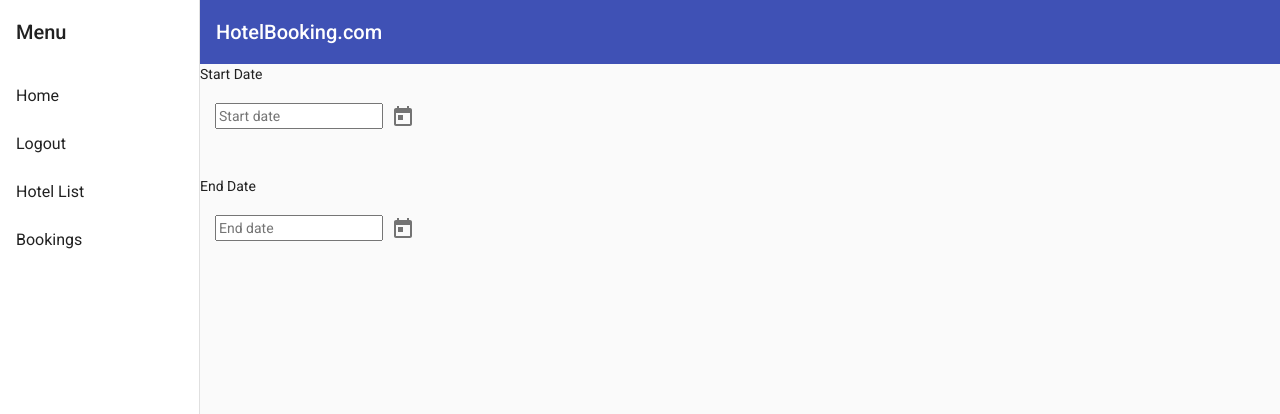
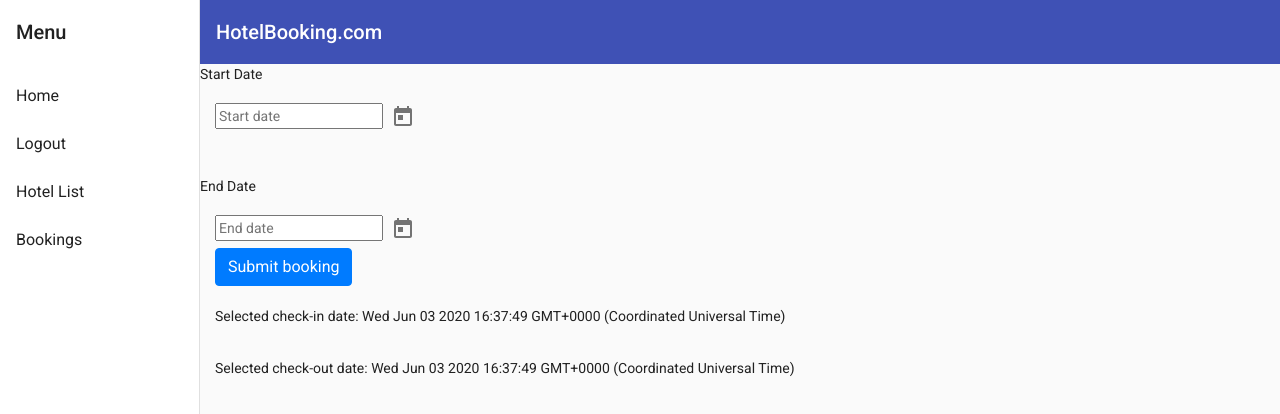
Before and after one commit to colinrobertson0911/hotelbookingsystem_frontend_angular, an Angular app: page /bookings in a window 1280 px wide. Shown: the top 414 px of the page. Built offline with nearby package versions, Linux system fonts and the light colour scheme; sample sign-in values are in the browser's storage.

Commit message:
started working on booking date to be bound to booking on selected hotel

```diff
--- a/src/app/bookings/bookings.component.html
+++ b/src/app/bookings/bookings.component.html
@@ -16,3 +16,12 @@
 <mat-datepicker-toggle matSuffix [for]="endPicker"></mat-datepicker-toggle>
 <mat-datepicker #endPicker></mat-datepicker>
 </div>
+
+<div class="container">
+
+    <button class="btn btn-primary" (click)="createAndSubmitBooking(startDate, endDate)">Submit booking</button>
+
+</div>
+
+<div class="container"><br><p>Selected check-in date: {{ startDate }}</p></div>
+<div class="container"><br><p>Selected check-out date: {{ endDate }}</p></div>
--- a/src/app/bookings/bookings.component.ts
+++ b/src/app/bookings/bookings.component.ts
@@ -1,32 +1,65 @@
-import { Component, OnInit, ViewChild } from '@angular/core';
+import { Component, OnInit, Input, OnChanges, SimpleChanges, Injectable } from '@angular/core';
+import { HttpClient } from '@angular/common/http';
 import { MatDatepicker } from '@angular/material/datepicker';
+import { Bookings } from '../models/bookings'
+import { HotelSingleComponent } from '../hotel-single/hotel-single.component'
 
 @Component({
   selector: 'app-bookings',
   templateUrl: './bookings.component.html',
   styleUrls: ['./bookings.component.css']
 })
+
+@Injectable()
 export class BookingsComponent implements OnInit {
 
+  startDate = new Date();
+  endDate = new Date();
 
-  startDate = new Date(2000, 0, 2);
-  constructor() { }
+  @Input() booking : Bookings;
+
+  @Input() selectedHotel : HotelSingleComponent["selectedHotel"];
+
+  constructor(private _http: HttpClient) { }
+
+  ngOnChanges(changes: SimpleChanges) {
+    if (changes['selectedHotel']) {
+      this.selectedHotel = HotelSingleComponent["selectedHotel"];
+    }
+
+}
 
   ngOnInit(): void {
   }
 
   inputStartDate(event){
     console.log(event.value);
+    this.startDate = event.target.value;
   }
   changeStartDate(event){
     console.log(event.value);
+    this.startDate = event.target.value;
   }
 
   inputEndDate(event){
     console.log(event.value);
+    this.endDate = event.target.value;
   }
   changeEndDate(event){
     console.log(event.value);
+    this.endDate = event.target.value;
+  }
+
+  createAndSubmitBooking(startDate, endDate) {
+    this.booking.checkInDate = startDate.toString();
+    this.booking.checkOutDate = endDate.toString();
+
+    let submitBooking = `http://localhost:8088/hotelbookingsystem/hotel/BookingSubmit`;
+    let submitBookingResp = this._http.get(submitBooking);
+    submitBookingResp.subscribe(bookingResult => (this.selectedHotel = bookingResult as HotelSingleComponent["selectedHotel"],
+                                                              console.log("result : ",bookingResult)),
+                                   error => console.log("error with room type GET request,", error))
+
   }
 
 }
--- a/src/app/hotel-list/hotel-item/hotel-item.component.ts
+++ b/src/app/hotel-list/hotel-item/hotel-item.component.ts
@@ -8,6 +8,7 @@
   templateUrl: './hotel-item.component.html',
   styleUrls: ['./hotel-item.component.css']
 })
+
 export class HotelItemComponent implements OnInit {
 
   @Input() hotel : Hotel;
```
